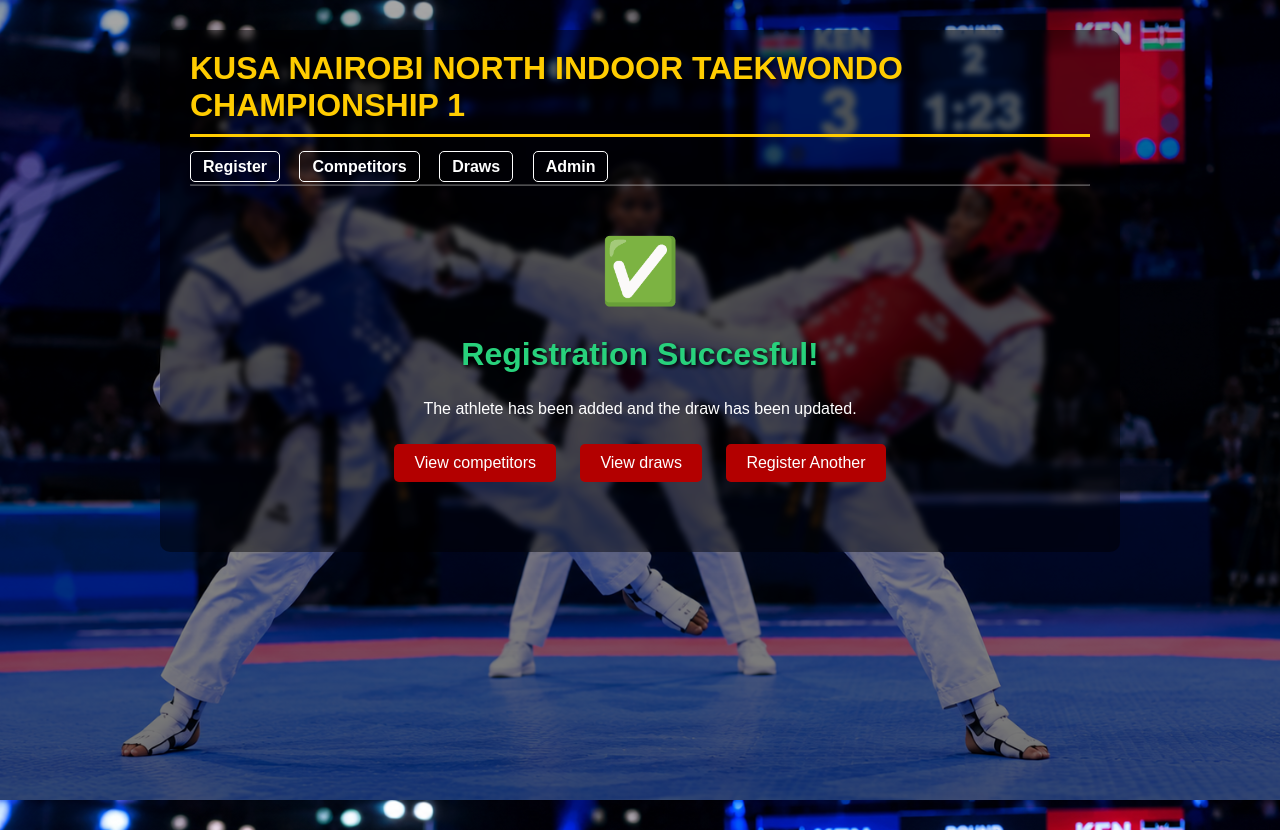
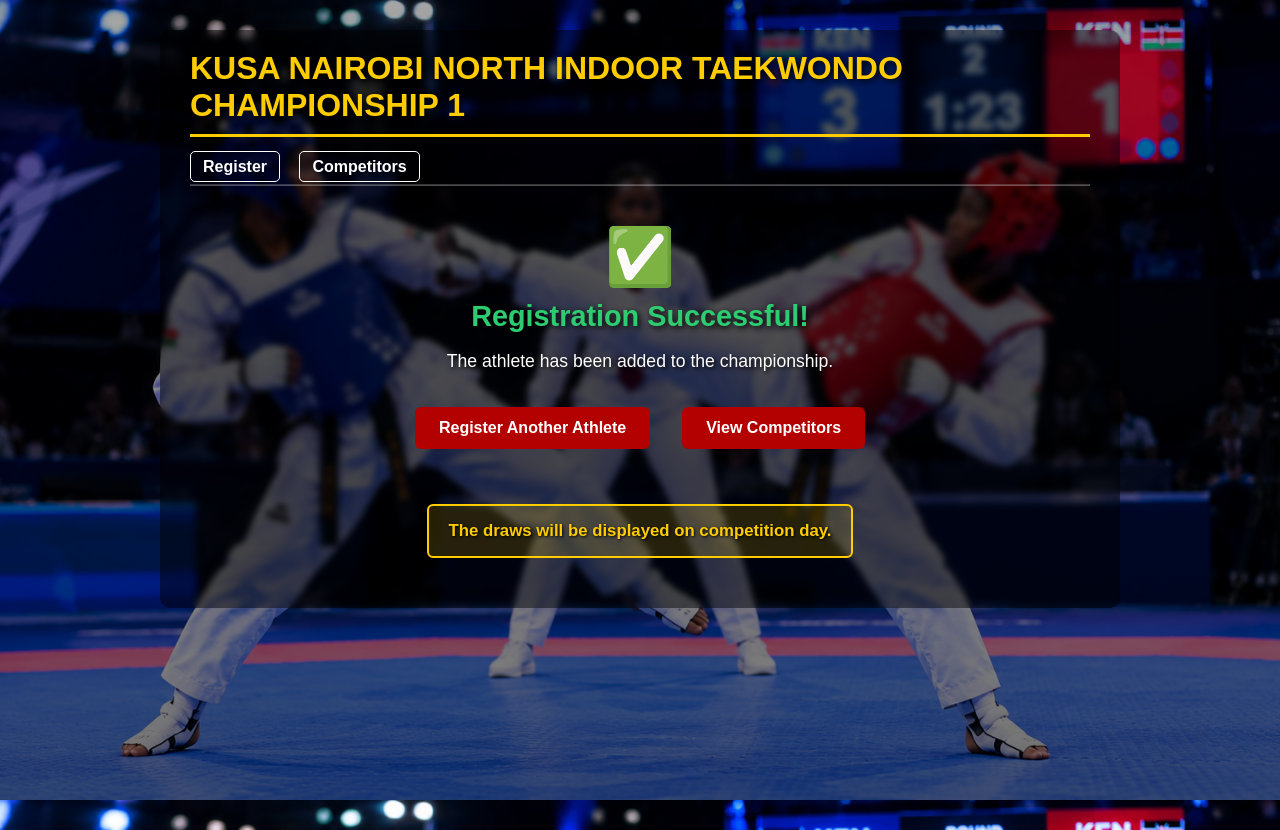
Before and after one commit to eddycoderunner/kusa-tkd-championship, a Django app: page /success/ in a window 1280 px wide. Run offline with Django 5.2, Linux system fonts and the light colour scheme.

Commit message:
Add validation, hide public draws, add admin bracket view, update success page

```diff
--- a/onlinetkd/templates/base.html
+++ b/onlinetkd/templates/base.html
@@ -270,6 +270,64 @@
                 padding: 1px 4px;
             }
         }
+
+        .success-box {
+            text-align: center;
+            padding: 30px 20px;
+            color: #fff;
+        }
+
+        .success-box .tick {
+            font-size: 3.5em;
+            margin-bottom: 10px;
+        }
+
+        .success-box h2 {
+            color: #2ecc71;
+            font-size: 1.8em;
+            text-shadow: 2px 2px 6px #000;
+            margin: 10px 0 15px;
+        }
+
+        .success-box p {
+            font-size: 1.1em;
+            text-shadow: 2px 2px 4px #000;
+        }
+
+        .success-links {
+            margin: 25px 0 20px;
+            display: flex;
+            flex-wrap: wrap;
+            gap: 12px;
+            justify-content: center;
+        }
+
+        .success-links a {
+            display: inline-block;
+            padding: 12px 24px;
+            background: #b30000;
+            color: #fff;
+            text-decoration: none;
+            border-radius: 6px;
+            font-weight: bold;
+            transition: 0.2s;
+        }
+
+        .success-links a:hover {
+            background: #8a0000;
+        }
+
+        .draw-notice {
+            margin-top: 25px;
+            padding: 15px 20px;
+            background: rgba(255, 204, 0, 0.15);
+            border: 2px solid #ffcc00;
+            border-radius: 6px;
+            color: #ffcc00;
+            font-size: 1.05em;
+            text-shadow: 1px 1px 3px #000;
+            display: inline-block;
+        }
     </style>
 </head>
 
@@ -279,8 +337,6 @@
         <div class="nav">
             <a href="/register/">Register</a>
             <a href="/competitors/">Competitors</a>
-            <a href="/draws/">Draws</a>
-            <a href="/admin/">Admin</a>
         </div>
         <hr style="border-color: rgba(255, 255, 255, 0.3);">
 
--- a/onlinetkd/templates/success.html
+++ b/onlinetkd/templates/success.html
@@ -1,12 +1,19 @@
 {% extends 'base.html' %}
 {% block content %}
+
 <div class="success-box">
     <div class="tick">✅</div>
-    <h2>Registration Succesful!</h2>
-    <p>The athlete has been added and the draw has been updated.</p>
-    <a href="/competitors/">View competitors</a>
-    <a href="/draws/">View draws</a>
-    <a href="/register/">Register Another</a>
+    <h2>Registration Successful!</h2>
+    <p>The athlete has been added to the championship.</p>
+
+    <div class="success-links">
+        <a href="/register/">Register Another Athlete</a>
+        <a href="/competitors/">View Competitors</a>
+    </div>
+
+    <div class="draw-notice">
+        <strong>The draws will be displayed on competition day.</strong>
+    </div>
 </div>
 
 {% endblock %}
--- a/onlinetkd/views.py
+++ b/onlinetkd/views.py
@@ -30,23 +30,28 @@ def competitors_list(request):
     return render(request, 'competitors.html', {'competitors': competitors})
 
 def draws_view(request):
-    """Render the mirrored bracket for each category."""
-    all_draws = _build_draw_tree()
-    return render(request, 'draws.html', {'all_draws': all_draws})
-
-
+    """Hide the draw from the public until competition day."""
+    return render(request, 'draws.html', {'hidden': True})
 
 def _build_draw_tree():
     """
     Group DrawEntry rows into a mirrored bracket structure.
 
-    For now, only the FIRST round contains athletes. Later rounds are
-    empty placeholders we skip in the output. The template renders only
-    the populated first round + an empty Final.
+    Returns a list like:
+    [
+      {
+        'title': 'MALE FEATHER',
+        'first_round_name': 'QF',
+        'left_matches': [ {number, c1, c2}, ... ],
+        'right_matches': [ {number, c1, c2}, ... ],
+        'final': {'c1': None, 'c2': None},
+      },
+      ...
+    ]
     """
-
     from collections import defaultdict
 
+    # Group: { (gender, weight): { round: { match_num: {slot: competitor} } } }
     raw = defaultdict(lambda: defaultdict(lambda: defaultdict(dict)))
     for e in DrawEntry.objects.select_related('competitor').all():
         raw[(e.gender, e.weight_category)][e.round_name][e.match_number][e.slot] = e.competitor
@@ -58,13 +63,18 @@ def _build_draw_tree():
         gender_display = dict(Competitor.GENDER_CHOICES).get(gender, gender).upper()
         title = f"{gender_display} {weight.upper()}"
 
-        round_names = sorted(rounds_dict.keys(), key=lambda r: order.index(r) if r in order else 99)
-
+        # Sort rounds: first round is the biggest (R16, then QF, SF, F)
+        round_names = sorted(
+            rounds_dict.keys(),
+            key=lambda r: order.index(r) if r in order else 99
+        )
         first_round_name = round_names[0]
         first_round = rounds_dict[first_round_name]
         sorted_match_nums = sorted(first_round.keys())
 
-        half = len(sorted_match_nums) // 2
+        # Split into left/right halves — ceil for left, floor for right
+        from math import ceil
+        half = ceil(len(sorted_match_nums) / 2)
         left_nums = sorted_match_nums[:half]
         right_nums = sorted_match_nums[half:]
 
@@ -75,13 +85,9 @@ def _build_draw_tree():
         left_matches = [match_obj(m) for m in left_nums]
         right_matches = [match_obj(m) for m in right_nums]
 
-
-        left_rounds = []
-        right_rounds = []
-
         all_draws.append({
             'title': title,
-            'first_rond_name': first_round_name,
+            'first_round_name': first_round_name,
             'left_matches': left_matches,
             'right_matches': right_matches,
             'final': {'c1': None, 'c2': None},
```
Also changed, not shown: onlinetkd/admin.py (+43 -3 lines), onlinetkd/forms.py (+15 -3 lines), onlinetkd/models.py (+37 -10 lines), onlinetkd/templates/admin/bracket.html (added, +81 -0 lines), onlinetkd/templates/admin/drawentry_changelist.html (added, +10 -0 lines), onlinetkd/migrations/0002_alter_competitor_full_name_and_more.py (added).
